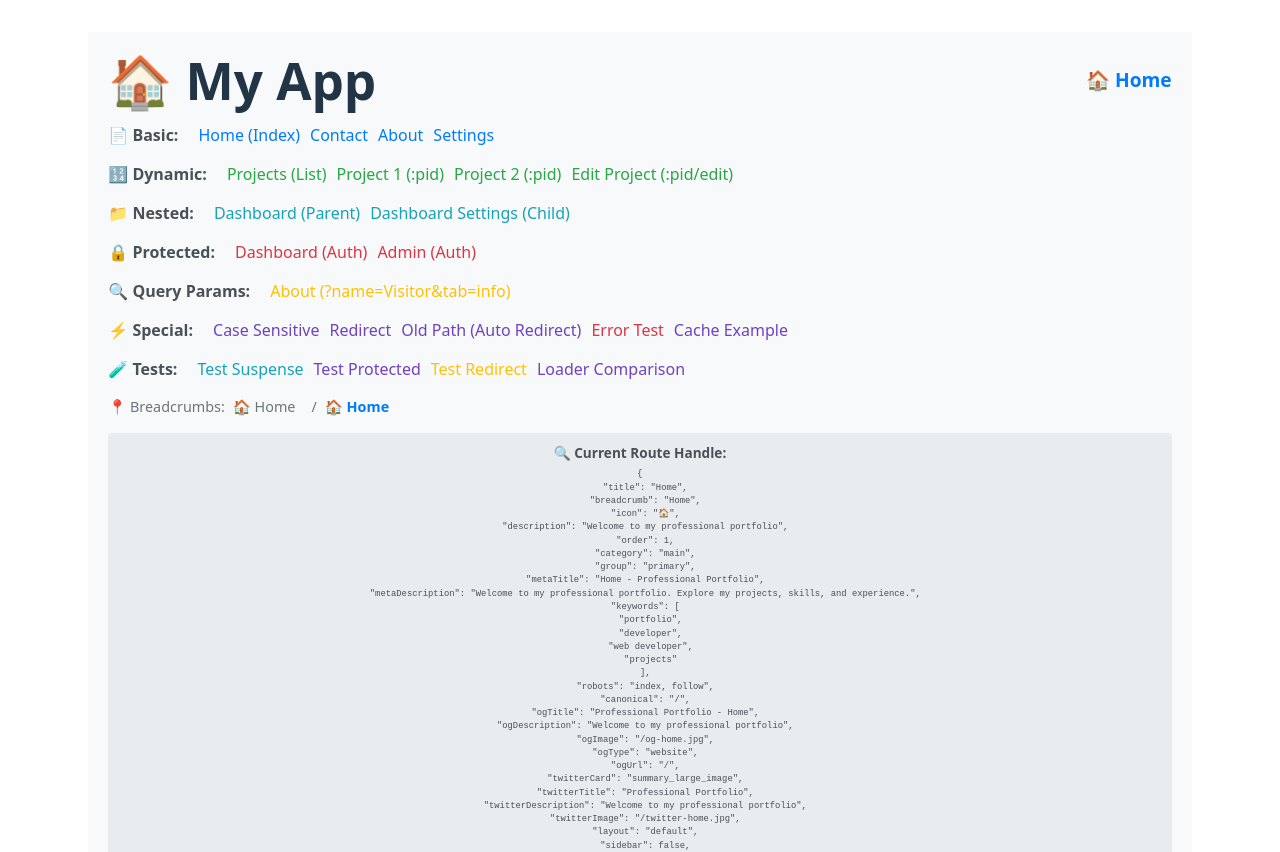
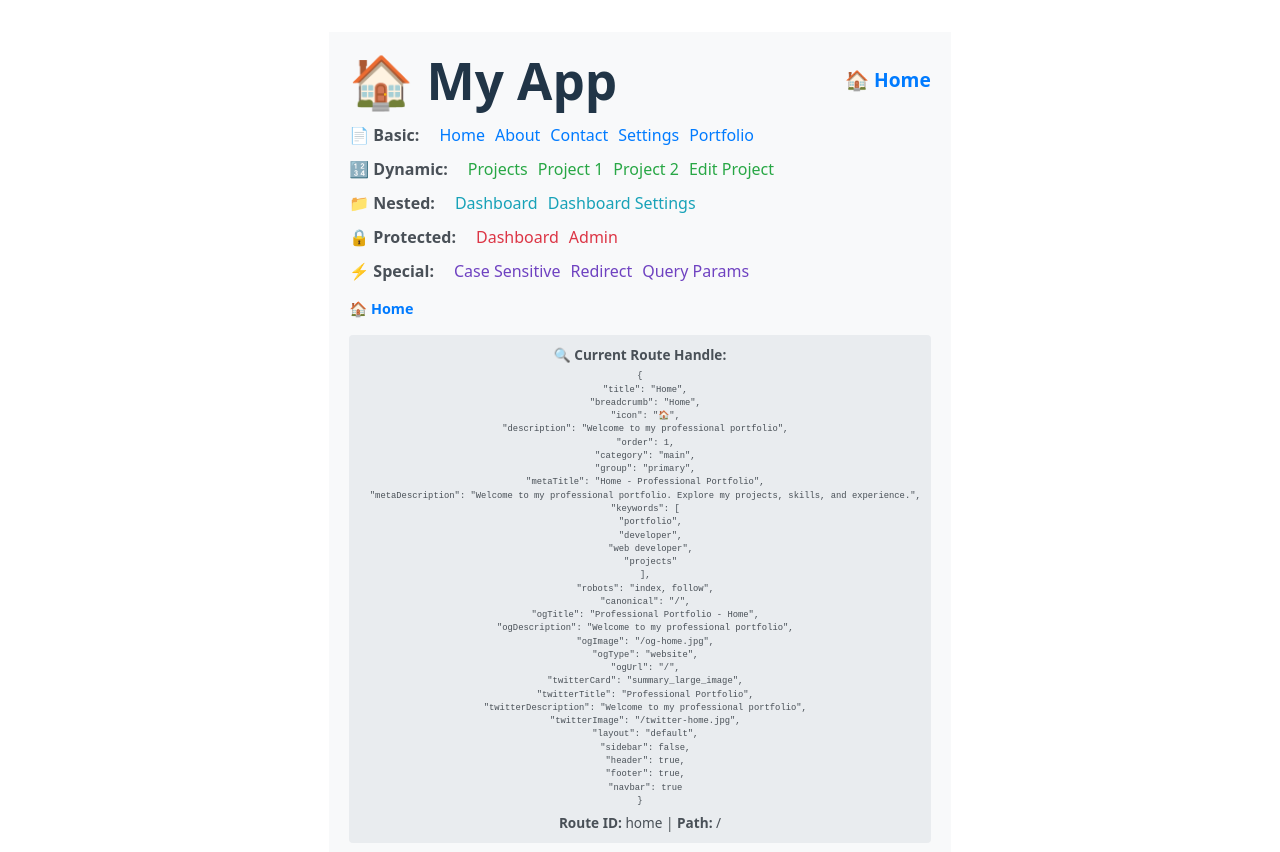
Before and after one commit to amallhalim/Athar, a React (Vite) app: page / in a window 1280 px wide. Shown: the top 852 px of the page. Built offline with nearby package versions, Linux system fonts and the light colour scheme.

Commit message:
Refactor Header component to streamline navigation links and integrate Breadcrumb component. Update RoutesApps to adjust breadcrumb handling for the root route, ensuring clarity in navigation structure.

```diff
--- /dev/null
+++ b/src/components/layout/header/Breadcrumb.tsx
@@ -0,0 +1,54 @@
+import { Link, useMatches } from "react-router";
+import type { RouteHandle } from "../../../types/types";
+
+export default function Breadcrumb() {
+  const matches = useMatches();
+
+  const breadcrumbs = matches
+    .filter((match) => {
+      const handle = match.handle as RouteHandle | undefined;
+      return handle?.breadcrumb;
+    })
+    .map((match) => {
+      const handle = match.handle as RouteHandle | undefined;
+      return {
+        id: match.id,
+        path: match.pathname,
+        label: handle?.breadcrumb || match.id,
+        icon: handle?.icon,
+      };
+    });
+
+  if (breadcrumbs.length === 0) {
+    return null;
+  }
+
+  return (
+    <div
+      style={{
+        display: "flex",
+        alignItems: "center",
+        gap: "8px",
+        fontSize: "0.9em",
+        color: "#6c757d",
+      }}
+    >
+      {breadcrumbs.map((crumb, index) => (
+        <span key={crumb.id}>
+          {index > 0 && <span style={{ margin: "0 8px" }}>/</span>}
+          <Link
+            to={crumb.path}
+            style={{
+              textDecoration: "none",
+              color: index === breadcrumbs.length - 1 ? "#007bff" : "#6c757d",
+              fontWeight: index === breadcrumbs.length - 1 ? "bold" : "normal",
+            }}
+          >
+            {crumb.icon && <span>{crumb.icon} </span>}
+            {crumb.label}
+          </Link>
+        </span>
+      ))}
+    </div>
+  );
+}
--- a/src/components/layout/header/Header.tsx
+++ b/src/components/layout/header/Header.tsx
@@ -1,136 +1,68 @@
 import { Link, useMatches, useLocation } from "react-router";
+import type { RouteHandle } from "../../../types/types";
+import Breadcrumb from "./Breadcrumb";
 
-// Type for route handle - Professional properties
-interface RouteHandle {
-  // Basic Info (Required)
-  title?: string;
-  breadcrumb?: string;
-  icon?: string;
-  description?: string;
-
-  // Authentication & Authorization
-  requiresAuth?: boolean;
-  permissions?: string[];
-  roles?: string[];
-  minRole?: string;
-
-  // Navigation & UI
-  hidden?: boolean;
-  hiddenInMobile?: boolean;
-  hiddenInDesktop?: boolean;
-  order?: number;
-  category?: string;
-  group?: string;
-  badge?: string | number;
-  badgeColor?: string;
-  tooltip?: string;
-  shortcut?: string;
-  highlight?: boolean;
-
-  // SEO & Meta Tags
-  metaTitle?: string;
-  metaDescription?: string;
-  keywords?: string[];
-  author?: string;
-  robots?: string;
-  canonical?: string;
-  ogTitle?: string;
-  ogDescription?: string;
-  ogImage?: string;
-  ogType?: string;
-  ogUrl?: string;
-  twitterCard?: string;
-  twitterTitle?: string;
-  twitterDescription?: string;
-  twitterImage?: string;
-  schema?: Record<string, unknown>;
-
-  // Analytics & Tracking
-  analytics?: {
-    pageView?: string;
-    category?: string;
-    trackPageView?: boolean;
-    eventName?: string;
-    dimensions?: Record<string, unknown>;
-    trackTime?: boolean;
-    trackScroll?: boolean;
-  };
-
-  // Layout & Theming
-  layout?: string;
-  sidebar?: boolean;
-  header?: boolean;
-  footer?: boolean;
-  navbar?: boolean;
-  theme?: string;
-  backgroundColor?: string;
-  container?: boolean;
-  containerMaxWidth?: string;
-  fullWidth?: boolean;
-  padding?: boolean;
-
-  // Performance & Optimization
-  prefetch?: string;
-  priority?: string;
-  cache?: string;
-  cacheTime?: number;
-
-  // Internationalization
-  i18nKey?: string;
-  locale?: string;
-  availableLocales?: string[];
-
-  // Accessibility
-  ariaLabel?: string;
-  ariaDescription?: string;
-  skipToContent?: boolean;
-
-  // Feature Flags & Development
-  featureFlag?: string;
-  beta?: boolean;
-  experimental?: boolean;
-  version?: string;
-  deprecated?: boolean;
-
-  // Responsive & Device
-  mobileLayout?: string;
-  tabletLayout?: string;
-  desktopLayout?: string;
-  breakpoint?: string;
-
-  // Notifications & Alerts
-  showNotification?: boolean;
-  notificationMessage?: string;
-  notificationType?: string;
-}
+// Navigation link groups
+const navGroups = [
+  {
+    label: "Basic",
+    icon: "📄",
+    color: "#007bff",
+    links: [
+      { to: "/", label: "Home" },
+      { to: "/about", label: "About" },
+      { to: "/contact", label: "Contact" },
+      { to: "/settings", label: "Settings" },
+      { to: "/portfolio", label: "Portfolio" },
+    ],
+  },
+  {
+    label: "Dynamic",
+    icon: "🔢",
+    color: "#28a745",
+    links: [
+      { to: "/projects", label: "Projects" },
+      { to: "/projects/1", label: "Project 1" },
+      { to: "/projects/2", label: "Project 2" },
+      { to: "/projects/1/edit", label: "Edit Project" },
+    ],
+  },
+  {
+    label: "Nested",
+    icon: "📁",
+    color: "#17a2b8",
+    links: [
+      { to: "/dashboard", label: "Dashboard" },
+      { to: "/dashboard/settings", label: "Dashboard Settings" },
+    ],
+  },
+  {
+    label: "Protected",
+    icon: "🔒",
+    color: "#dc3545",
+    links: [
+      { to: "/dashboard", label: "Dashboard" },
+      { to: "/admin", label: "Admin" },
+    ],
+  },
+  {
+    label: "Special",
+    icon: "⚡",
+    color: "#6f42c1",
+    links: [
+      { to: "/CaseSensitive", label: "Case Sensitive" },
+      { to: "/old-path", label: "Redirect" },
+      { to: "/about?name=Visitor&tab=info", label: "Query Params" },
+    ],
+  },
+];
 
 export default function Header() {
   const matches = useMatches();
-  console.log("🚀 ~ Header ~ matches:", matches);
-  console.log("🚀 ~ Header ~ matches:", matches[1].handle);
+  const location = useLocation();
 
-  const location = useLocation();
-  console.log("🚀 ~ Header ~ location:", location);
-
-  // Get current route handle (last match is current route)
   const currentMatch = matches.at(-1);
   const currentHandle = currentMatch?.handle as RouteHandle | undefined;
-
-  // Build breadcrumbs from matches
-  const breadcrumbs = matches
-    .filter((match) => {
-      const handle = match.handle as RouteHandle | undefined;
-      return handle?.breadcrumb; // Only include routes with breadcrumb
-    })
-    .map((match) => {
-      const handle = match.handle as RouteHandle | undefined;
-      return {
-        id: match.id,
-        path: match.pathname,
-        label: handle?.breadcrumb || match.id,
-        icon: handle?.icon,
-      };
-    });
 
   return (
     <header
@@ -141,14 +73,8 @@ export default function Header() {
         marginBottom: "20px",
       }}
     >
-      <nav
-        style={{
-          display: "flex",
-          flexDirection: "column",
-          gap: "15px",
-        }}
-      >
-        {/* Top Row: Logo and Navigation */}
+      <nav style={{ display: "flex", flexDirection: "column", gap: "15px" }}>
+        {/* Header Top */}
         <div
           style={{
             display: "flex",
@@ -160,7 +86,6 @@ export default function Header() {
         >
           <h1 style={{ margin: 0 }}>{currentHandle?.icon} My App</h1>
 
-          {/* Current Page Title from handle */}
           {currentHandle?.title && (
             <div
               style={{
@@ -172,229 +97,35 @@ export default function Header() {
               {currentHandle.icon} {currentHandle.title}
             </div>
           )}
-
-          <div
-            style={{
-              display: "flex",
-              flexDirection: "column",
-              gap: "15px",
-              width: "100%",
-            }}
-          >
-            {/* Basic Routes */}
-            <div style={{ display: "flex", gap: "10px", flexWrap: "wrap" }}>
-              <strong style={{ color: "#495057", marginRight: "10px" }}>
-                📄 Basic:
-              </strong>
-              <Link to="/" style={{ textDecoration: "none", color: "#007bff" }}>
-                Home (Index)
-              </Link>
-              <Link
-                to="/contact"
-                style={{ textDecoration: "none", color: "#007bff" }}
-              >
-                Contact
-              </Link>
-              <Link
-                to="/about"
-                style={{ textDecoration: "none", color: "#007bff" }}
-              >
-                About
-              </Link>
-              <Link
-                to="/settings"
-                style={{ textDecoration: "none", color: "#007bff" }}
-              >
-                Settings
-              </Link>
-            </div>
-
-            {/* Dynamic Routes */}
-            <div style={{ display: "flex", gap: "10px", flexWrap: "wrap" }}>
-              <strong style={{ color: "#495057", marginRight: "10px" }}>
-                🔢 Dynamic:
-              </strong>
-              <Link
-                to="/projects"
-                style={{ textDecoration: "none", color: "#28a745" }}
-              >
-                Projects (List)
-              </Link>
-              <Link
-                to="/projects/1"
-                style={{ textDecoration: "none", color: "#28a745" }}
-              >
-                Project 1 (:pid)
-              </Link>
-              <Link
-                to="/projects/2"
-                style={{ textDecoration: "none", color: "#28a745" }}
-              >
-                Project 2 (:pid)
-              </Link>
-              <Link
-                to="/projects/1/edit"
-                style={{ textDecoration: "none", color: "#28a745" }}
-              >
-                Edit Project (:pid/edit)
-              </Link>
-            </div>
-
-            {/* Nested Routes */}
-            <div style={{ display: "flex", gap: "10px", flexWrap: "wrap" }}>
-              <strong style={{ color: "#495057", marginRight: "10px" }}>
-                📁 Nested:
-              </strong>
-              <Link
-                to="/dashboard"
-                style={{ textDecoration: "none", color: "#17a2b8" }}
-              >
-                Dashboard (Parent)
-              </Link>
-              <Link
-                to="/dashboard/settings"
-                style={{ textDecoration: "none", color: "#17a2b8" }}
-              >
-                Dashboard Settings (Child)
-              </Link>
-            </div>
-
-            {/* Protected Routes */}
-            <div style={{ display: "flex", gap: "10px", flexWrap: "wrap" }}>
-              <strong style={{ color: "#495057", marginRight: "10px" }}>
-                🔒 Protected:
-              </strong>
-              <Link
-                to="/dashboard"
-                style={{ textDecoration: "none", color: "#dc3545" }}
-              >
-                Dashboard (Auth)
-              </Link>
-              <Link
-                to="/admin"
-                style={{ textDecoration: "none", color: "#dc3545" }}
-              >
-                Admin (Auth)
-              </Link>
-            </div>
-
-            {/* Query Parameters */}
-            <div style={{ display: "flex", gap: "10px", flexWrap: "wrap" }}>
-              <strong style={{ color: "#495057", marginRight: "10px" }}>
-                🔍 Query Params:
-              </strong>
-              <Link
-                to="/about?name=Visitor&tab=info"
-                style={{ textDecoration: "none", color: "#ffc107" }}
-              >
-                About (?name=Visitor&tab=info)
-              </Link>
-            </div>
-
-            {/* Special Routes */}
-            <div style={{ display: "flex", gap: "10px", flexWrap: "wrap" }}>
-              <strong style={{ color: "#495057", marginRight: "10px" }}>
-                ⚡ Special:
-              </strong>
-              <Link
-                to="/CaseSensitive"
-                style={{ textDecoration: "none", color: "#6f42c1" }}
-              >
-                Case Sensitive
-              </Link>
-              <Link
-                to="/redirect"
-                style={{ textDecoration: "none", color: "#6f42c1" }}
-              >
-                Redirect
-              </Link>
-              <Link
-                to="/old-path"
-                style={{ textDecoration: "none", color: "#6f42c1" }}
-              >
-                Old Path (Auto Redirect)
-              </Link>
-              <Link
-                to="/error-test"
-                style={{ textDecoration: "none", color: "#dc3545" }}
-              >
-                Error Test
-              </Link>
-              <Link
-                to="/cache-example"
-                style={{ textDecoration: "none", color: "#6f42c1" }}
-              >
-                Cache Example
-              </Link>
-            </div>
-
-            {/* Test Routes */}
-            <div style={{ display: "flex", gap: "10px", flexWrap: "wrap" }}>
-              <strong style={{ color: "#495057", marginRight: "10px" }}>
-                🧪 Tests:
-              </strong>
-              <Link
-                to="/test-suspense"
-                style={{ textDecoration: "none", color: "#17a2b8" }}
-              >
-                Test Suspense
-              </Link>
-              <Link
-                to="/test-protected"
-                style={{ textDecoration: "none", color: "#6f42c1" }}
-              >
-                Test Protected
-              </Link>
-              <Link
-                to="/test-redirect"
-                style={{ textDecoration: "none", color: "#ffc107" }}
-              >
-                Test Redirect
-              </Link>
-              <Link
-                to="/loader-comparison"
-                style={{ textDecoration: "none", color: "#6f42c1" }}
-              >
-                Loader Comparison
-              </Link>
-            </div>
-          </div>
         </div>
 
-        {/* Breadcrumbs from handle */}
-        {breadcrumbs.length > 0 && (
-          <div
-            style={{
-              display: "flex",
-              alignItems: "center",
-              gap: "8px",
-              fontSize: "0.9em",
-              color: "#6c757d",
-            }}
-          >
-            <span>📍 Breadcrumbs:</span>
-            {breadcrumbs.map((crumb, index) => (
-              <span key={crumb.id}>
-                {index > 0 && <span style={{ margin: "0 8px" }}>/</span>}
+        {/* Navigation Links */}
+        <div style={{ display: "flex", flexDirection: "column", gap: "10px" }}>
+          {navGroups.map((group) => (
+            <div
+              key={group.label}
+              style={{ display: "flex", gap: "10px", flexWrap: "wrap" }}
+            >
+              <strong style={{ color: "#495057", marginRight: "10px" }}>
+                {group.icon} {group.label}:
+              </strong>
+              {group.links.map((link) => (
                 <Link
-                  to={crumb.path}
-                  style={{
-                    textDecoration: "none",
-                    color:
-                      index === breadcrumbs.length - 1 ? "#007bff" : "#6c757d",
-                    fontWeight:
-                      index === breadcrumbs.length - 1 ? "bold" : "normal",
-                  }}
+                  key={link.to}
+                  to={link.to}
+                  style={{ textDecoration: "none", color: group.color }}
                 >
-                  {crumb.icon && <span>{crumb.icon} </span>}
-                  {crumb.label}
+                  {link.label}
                 </Link>
-              </span>
-            ))}
-          </div>
-        )}
+              ))}
+            </div>
+          ))}
+        </div>
 
-        {/* Route Info (for debugging - shows handle data) */}
+        {/* Breadcrumbs */}
+        <Breadcrumb />
+
+        {/* Debug Info (Development Only) */}
         {import.meta.env.DEV && currentHandle && (
           <div
             style={{
--- a/src/routes/RoutesApps.tsx
+++ b/src/routes/RoutesApps.tsx
@@ -74,7 +74,7 @@ export const routes: RouteObject[] = [
     errorElement: <ErrorBoundary />,
     handle: {
       title: "My Portfolio",
-      breadcrumb: "Home",
+      breadcrumb: "", // Empty - root route is just a layout wrapper, shouldn't appear in breadcrumbs
       icon: "🏠",
       description: "Professional portfolio website",
       layout: "default",
```
